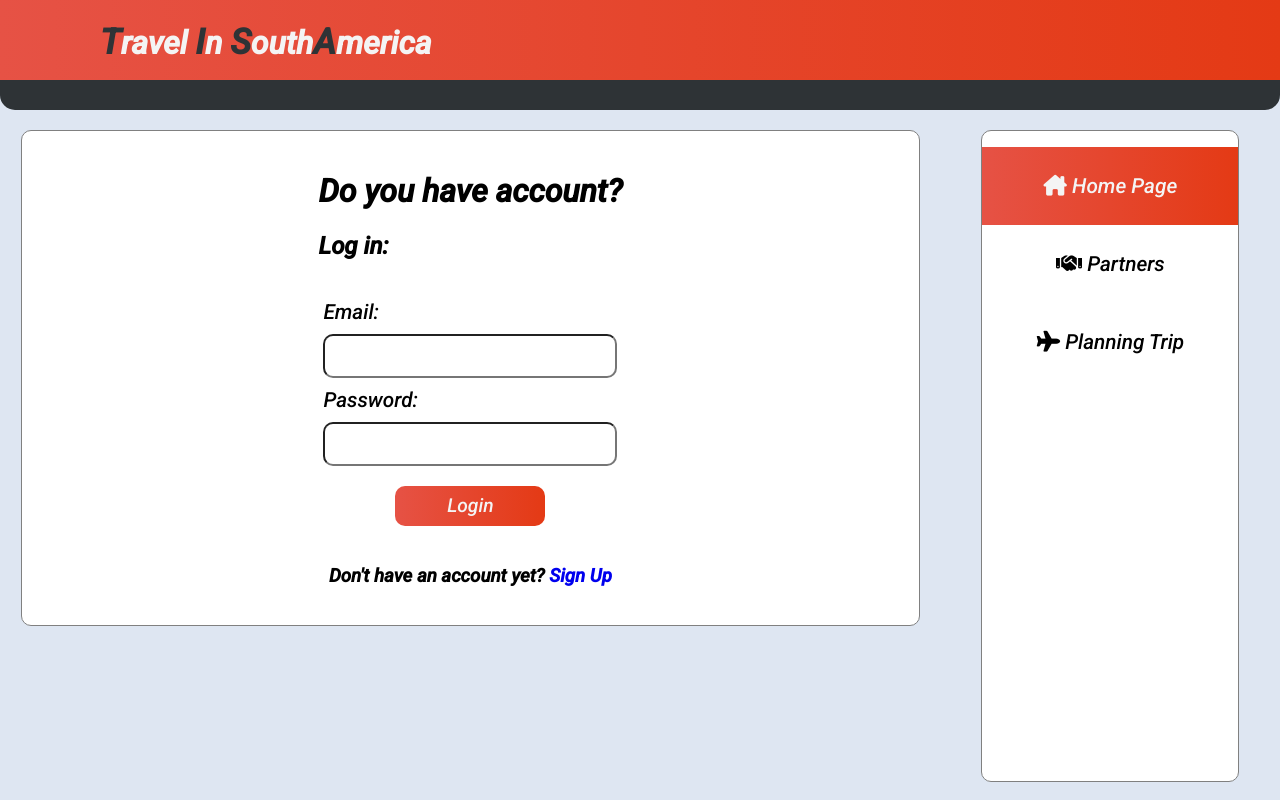
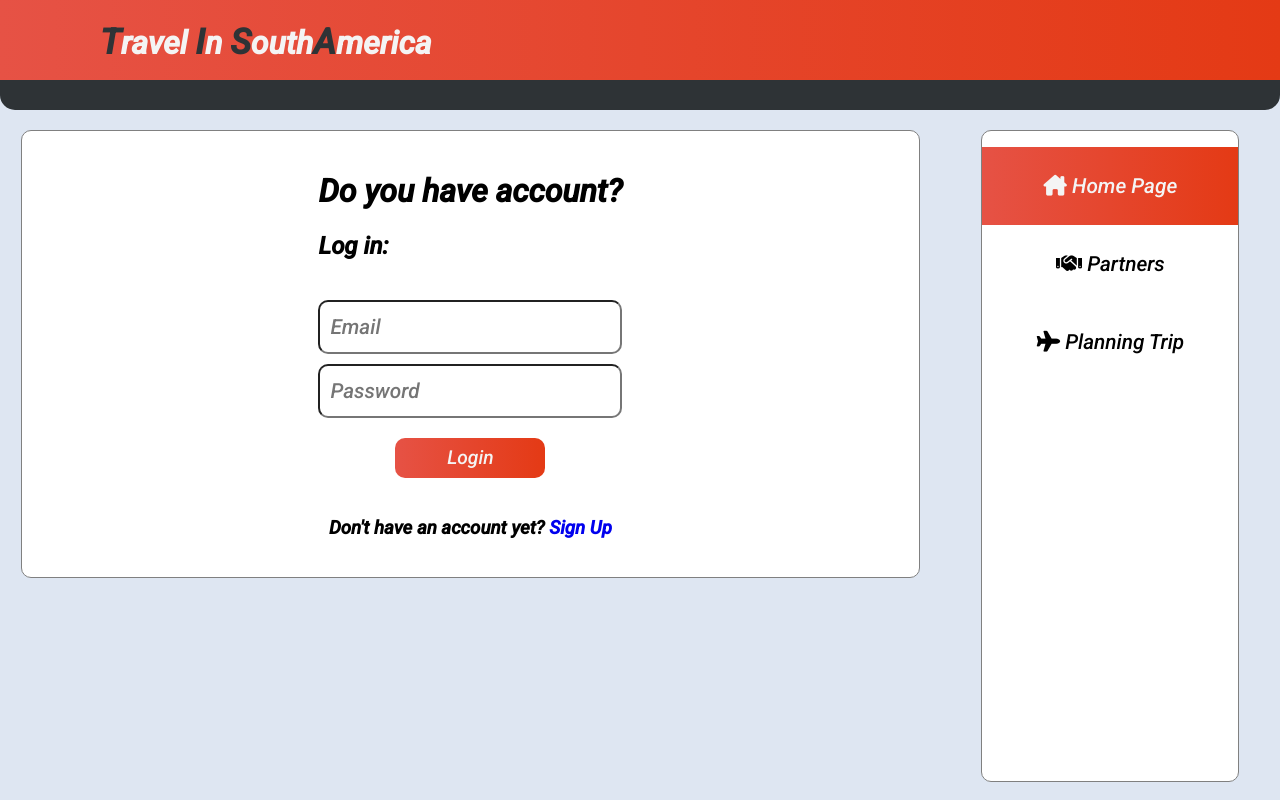
Before and after one commit to MosheHadadG/Travel-In-SouthAmerica, a React (Create React App) app: page / in a window 1280 px wide. Shown: the top 800 px of the page. Built offline with nearby package versions, Linux system fonts and the light colour scheme; no server answers.

Commit message:
Adding styling to login & register

```diff
--- a/src/components/RegisterForm/RegisterForm.css
+++ b/src/components/RegisterForm/RegisterForm.css
@@ -19,6 +19,11 @@
   border-radius: 10px;
   padding: 20px;
   font-size: 1.3rem;
+}
+
+.register-inputs input:focus {
+  outline: none;
+  border: 2px solid #e65245;
 }
 
 
--- a/src/screens/Login_Page/Login.css
+++ b/src/screens/Login_Page/Login.css
@@ -28,7 +28,12 @@
   height: 30px;
   border-radius: 10px;
   font-size: 1.3rem;
-  padding: 5px;
+  padding: 10px;
+}
+
+.login-inputs input:focus {
+  outline: none;
+  border: 2px solid #e65245;
 }
 
 .login-form button {
--- a/src/screens/Login_Page/Login.jsx
+++ b/src/screens/Login_Page/Login.jsx
@@ -60,11 +60,12 @@ function Login() {
 
       <form className='login-form' action="">
         <div className='login-inputs'>
-          <label htmlFor="">Email:</label>
-          <input onChange={handleChange} name='inputEmail' value={formLogin.email} type="email" required />
 
-          <label htmlFor="">Password:</label>
-          <input onChange={handleChange} name='inputPassword' autoComplete="true" password={formLogin.password} type="password" required />
+          <input onChange={handleChange} placeholder="Email"
+           name='inputEmail' value={formLogin.email} type="email" required />
+
+          <input onChange={handleChange} placeholder="Password"
+           name='inputPassword' autoComplete="true" password={formLogin.password} type="password" required />
         </div>
 
         <button onClick={handleClick} type='submit'>Login</button>
```
